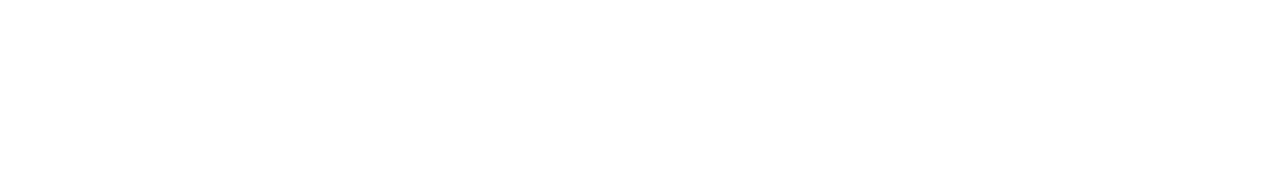
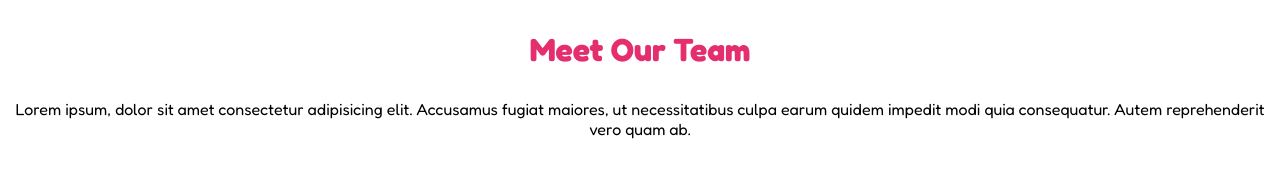
Before and after one commit to GiuseppeF11/html-css-float-cards, a plain HTML site: page index.html in a window 1280 px wide. Drawn offline with Linux system fonts and the light colour scheme.

Commit message:
Aggiunto header

```diff
--- a/css/style.css
+++ b/css/style.css
@@ -5,6 +5,7 @@
     margin: 0;
     padding: 0;
     box-sizing: border-box;
+    font-family: 'Fredoka', sans-serif;
 }
 
 
@@ -12,12 +13,22 @@
             GENERAL
 */
 
-
-
 /*
             HEADER
 */
 
+.title {
+    text-align: center;
+}
+
+h1 {
+    margin: 30px 0 ;
+    color: #E52E6E;
+}
+
+#subtitle{
+    margin: 30px 0;
+}
 
 
 /*
--- a/index.html
+++ b/index.html
@@ -4,13 +4,14 @@
     <meta charset="UTF-8">
     <meta name="viewport" content="width=device-width, initial-scale=1.0">
     <link rel="stylesheet" href="css/style.css">
+    <link href="https://fonts.googleapis.com/css2?family=Fredoka:wght@400;700&display=swap" rel="stylesheet"/>
     <title>Document</title>
 </head>
 
 <body>
-    <header>
-        <h1></h1>
-        <p></p>
+    <header class="title">
+        <h1>Meet Our Team</h1>
+        <p id="subtitle">Lorem ipsum, dolor sit amet consectetur adipisicing elit. Accusamus fugiat maiores, ut necessitatibus culpa earum quidem impedit modi quia consequatur. Autem reprehenderit vero quam ab.</p>
     </header>
 
     <main>
```
